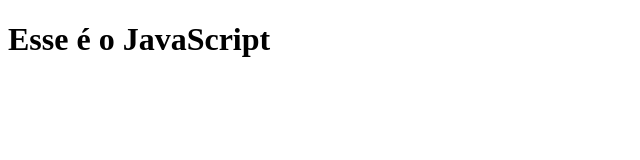
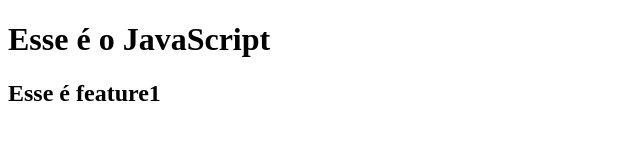
Before and after one commit to pedeba/javascript-git, a plain HTML site: page index.html in a window 1280 px wide. Shown: the whole page, without its empty margins (0-640 px from the left). Drawn offline with Linux system fonts and the light colour scheme.

Commit message:
h2 feature1

```diff
--- a/index.html
+++ b/index.html
@@ -7,6 +7,7 @@
 </head>
 <body>
     <h1>Esse é o JavaScript</h1>
+    <h2>Esse é feature1</h2>
     <script src="script.js"></script>
 </body>
 </html>
```
